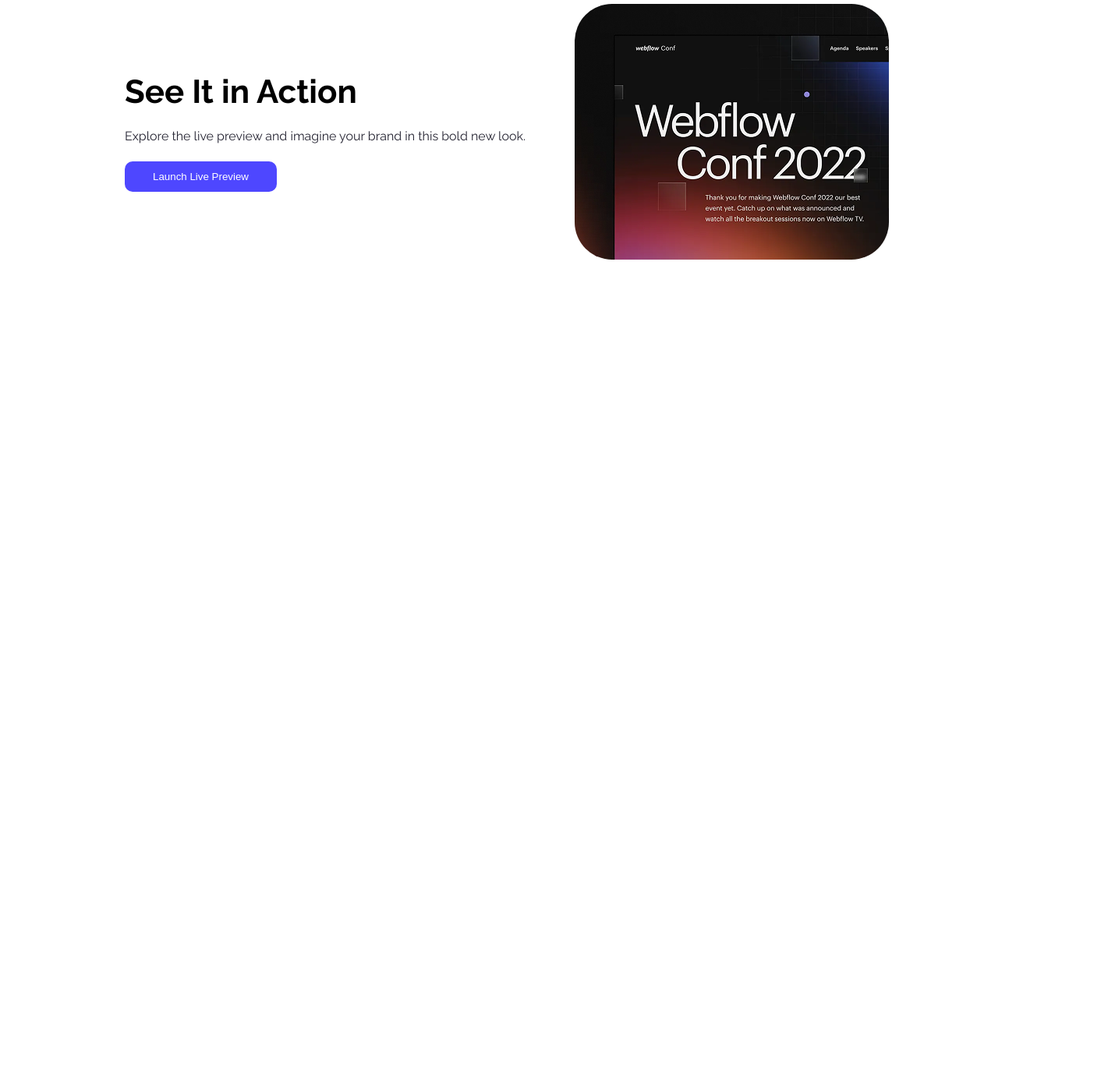
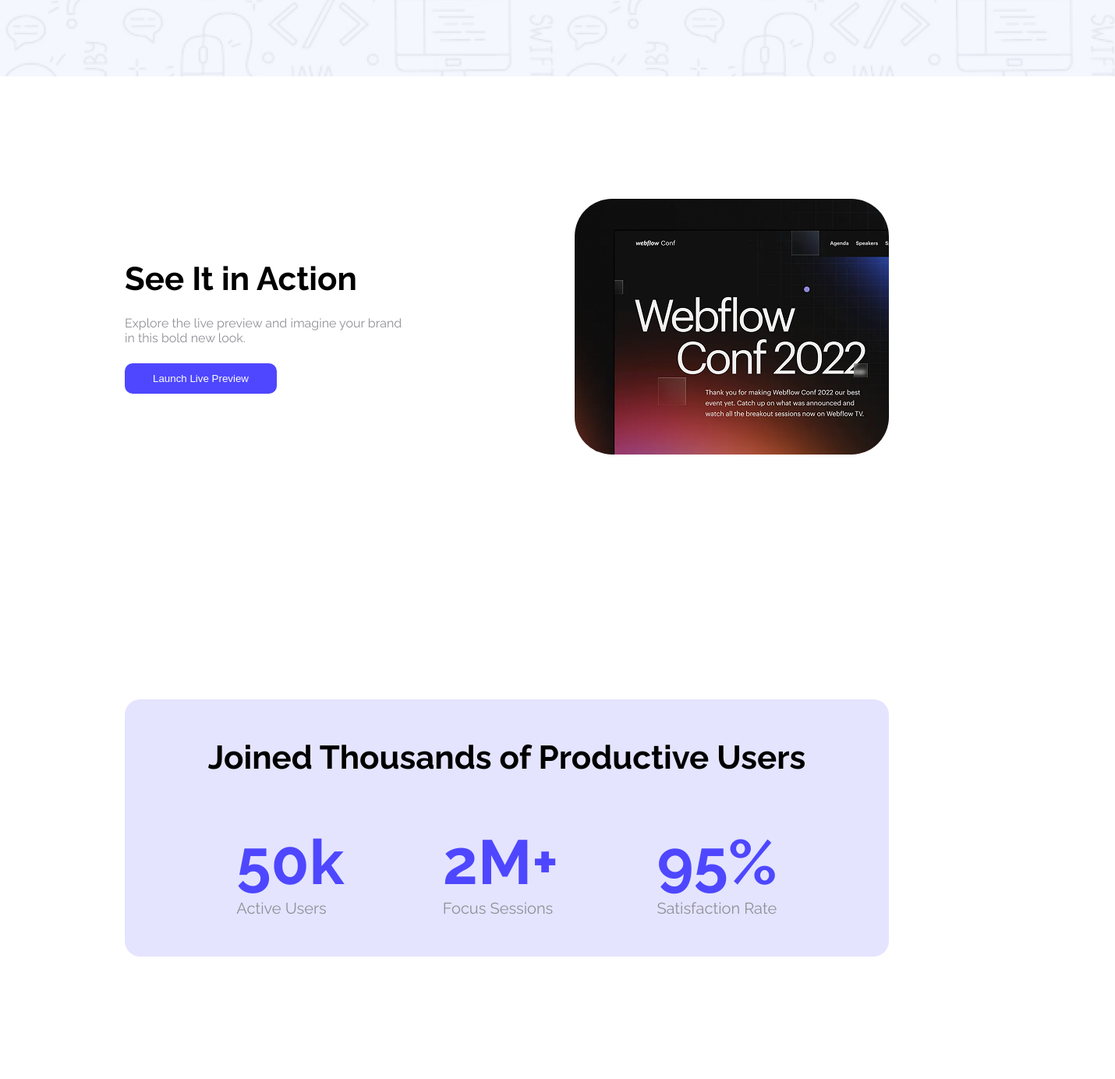
Before and after one commit to dishanlu/assignment-1, a plain HTML site: page index.html in a window 1280 px wide. Shown: the part 712-2096 px from the top of the page at 78% size, 1430 px wide, since content can reach past the window. Before the commit the page ends 1202 px from the top, so only its background shows below. Drawn offline with Linux system fonts and the light colour scheme.

Commit message:
Productive Users which in div-baba-2

```diff
--- a/index.html
+++ b/index.html
@@ -34,11 +34,33 @@
       <section class="baba-1">
         <div class="body-1">
           <h2 class="h2-all">See It in Action</h2>
-          <p class="p-all">Explore the live preview and imagine your brand in this bold new look.</p>
+          <p class="p-all">Explore the live preview and imagine your brand <br>in this bold new look.</p>
           <button class="btn-primary">Launch Live Preview</button>
         </div>
         <img class="web-22" src="Assets/wc-mini.png" alt="">
       </section>
+
+      <div class="baba-2">
+        <div class="baba-2-in">
+          <h2 class="h2-all">Joined Thousands of Productive Users</h2>
+
+         <div class="baba-2-users">
+          <div>
+            <h1> 50k</h1>
+            <p>Active Users</p>
+          </div>
+          <div>
+            <h1> 2M+</h1>
+            <p>Focus Sessions</p>
+          </div>
+          <div>
+            <h1> 95%</h1>
+            <p>Satisfaction Rate</p>
+          </div>
+
+         </div>
+        </div>
+      </div>
     </main>
   </body>
 </html>
--- a/styles/styles.css
+++ b/styles/styles.css
@@ -5,6 +5,7 @@
 body{
     font-family: 'Raleway', sans-serif;
 }
+/* similar button style */
 .btn-primary{
     background-color: #4E47FF;
     color: #FFFF;
@@ -17,6 +18,8 @@
     background-image: url(../Assets/Hero-bg.png);
     height: 70vh;
     width: 100%;
+    padding: 50px 150px 200px 0px;
+
 }
 
 /* header nav */
@@ -27,7 +30,7 @@
 
 }
 nav h3{
-    font-size: 34px;
+    font-size: 40px;
     color: #4E47FF;
     font-weight: bold;
 }
@@ -36,7 +39,7 @@
     display: flex;
     flex-direction: column;
     align-items: center;
-    padding: 158px 267px 0px 267px ;
+    padding: 158px 267px  267px ;
 
 }
 .banner-content h3{
@@ -46,6 +49,7 @@
     margin-bottom: 40px;
 }
 
+/* Baba -1 style  */
 .baba-1{
     display: flex;
     justify-content: space-between;
@@ -58,6 +62,8 @@
     border-radius: 48px;
 }
 
+/* similar text*/
+
 .h2-all{
     padding-bottom: 23px;
     font-size:42px;
@@ -66,5 +72,39 @@
 .p-all{
     padding-bottom: 23px;
     font-size:24;
-    color: #252432;
+    color: #909098 ;
 }
+
+/* baba-2 */
+.baba-2{
+    padding: 157px 140px 157px 160px;
+    align-items: center;
+
+}
+.baba-2-in{
+    padding: 50px 80px 50px 80px;
+    align-items: center;
+    background-color:#e4e4ff ;
+    border-radius: 20px;
+}
+
+.baba-2 h2{
+    text-align: center;
+
+}
+.baba-2 h1{
+    font-size: 80px;
+    font-weight: bold;
+    color: #4E47FF;
+}
+.baba-2 p{
+    font-size: 20px;
+    color: #909098 ;
+}
+
+.baba-2-users{
+    align-items: center;
+    display: flex;
+    justify-content: space-around;
+    padding-top: 40px;
+}
```
